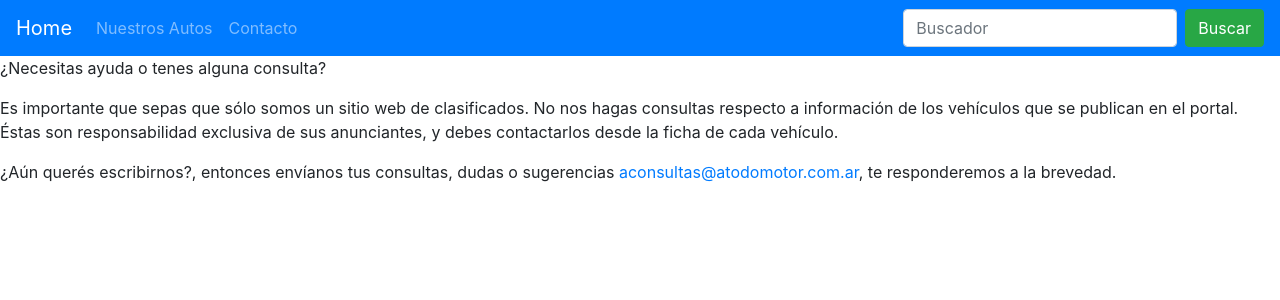
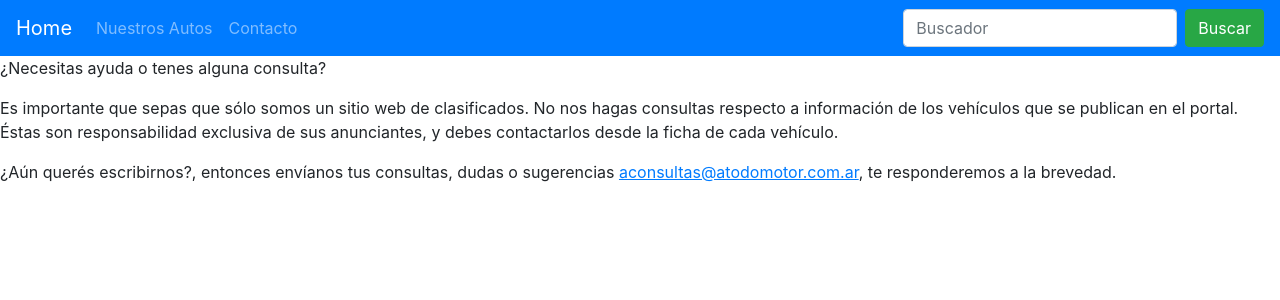
Before and after one commit to frocha19/parcial1Lab4, a React (Create React App) app: page /contacto in a window 1280 px wide. Shown: the top 300 px of the page. Built offline with nearby package versions, Linux system fonts and the light colour scheme; the HTML template or start-up script is replaced by a standard one.

Commit message:
Last Update

```diff
--- a/src/components/contacto.js
+++ b/src/components/contacto.js
@@ -20,7 +20,7 @@ export default class Contacto extends Component {
             ¿Aún querés escribirnos?, entonces envíanos tus consultas, dudas o
             sugerencias{" "}
             <a href="mailto:aconsultas@atodomotor.com.ar">
-              aconsultas@atodomotor.com.ar
+              <u>aconsultas@atodomotor.com.ar</u>
             </a>
             , te responderemos a la brevedad.
           </p>
```
